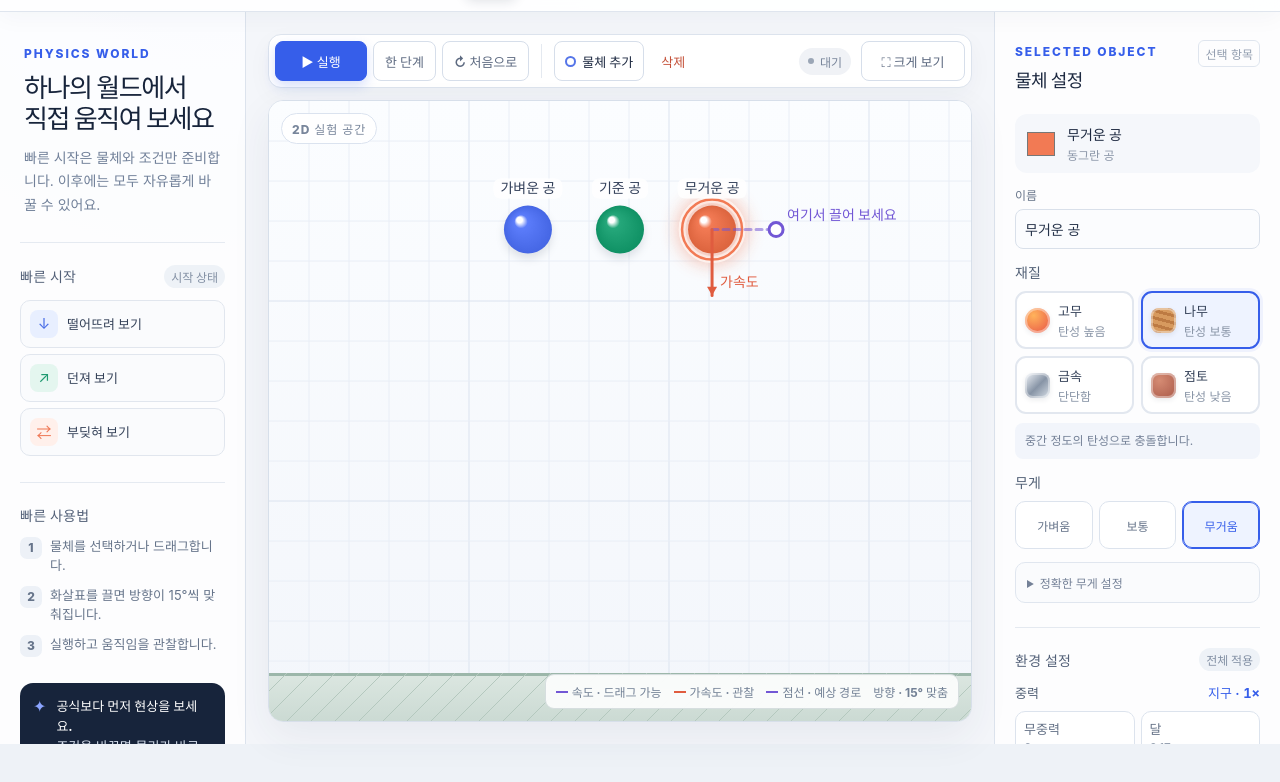
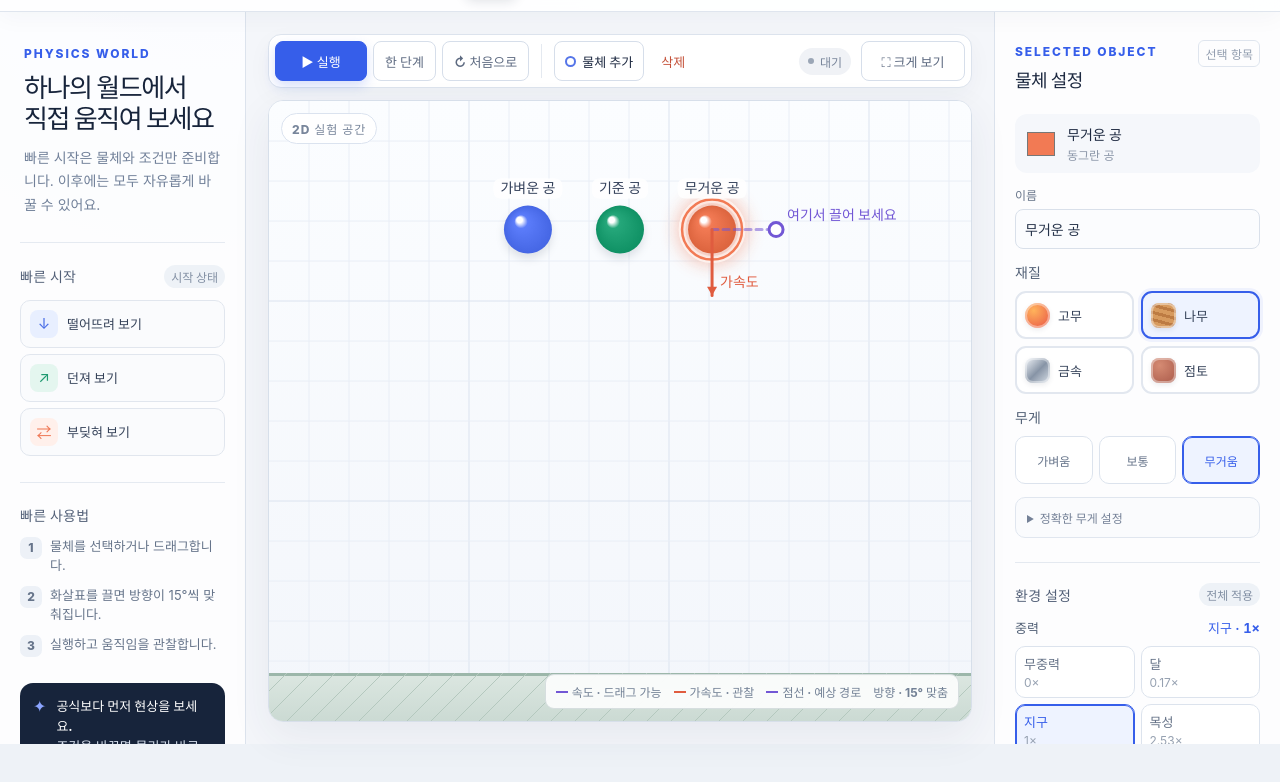
Before and after one commit to capalace/open-physics, a website built with Vite: page index.html in a window 1280 px wide. Shown: the part 56-838 px from the top of the page. Built offline with nearby package versions, Linux system fonts and the light colour scheme.

Commit message:
refactor: 재질 설명을 제거

```diff
--- a/index.html
+++ b/index.html
@@ -115,12 +115,11 @@
         <section class="choice-section" aria-labelledby="material-title">
           <h3 id="material-title">재질</h3>
           <div class="material-options" role="group" aria-label="재질 선택">
-            <button type="button" data-material="rubber"><i class="material-swatch rubber"></i><span><strong>고무</strong><small>탄성 높음</small></span></button>
-            <button type="button" data-material="wood"><i class="material-swatch wood"></i><span><strong>나무</strong><small>탄성 보통</small></span></button>
-            <button type="button" data-material="steel"><i class="material-swatch steel"></i><span><strong>금속</strong><small>단단함</small></span></button>
-            <button type="button" data-material="clay"><i class="material-swatch clay"></i><span><strong>점토</strong><small>탄성 낮음</small></span></button>
+            <button type="button" data-material="rubber"><i class="material-swatch rubber"></i><span><strong>고무</strong></span></button>
+            <button type="button" data-material="wood"><i class="material-swatch wood"></i><span><strong>나무</strong></span></button>
+            <button type="button" data-material="steel"><i class="material-swatch steel"></i><span><strong>금속</strong></span></button>
+            <button type="button" data-material="clay"><i class="material-swatch clay"></i><span><strong>점토</strong></span></button>
           </div>
-          <p id="material-description" class="material-description">재질에 따라 충돌 반응이 달라집니다.</p>
         </section>
 
         <section class="choice-section" aria-labelledby="mass-title">
--- a/src/app/main.ts
+++ b/src/app/main.ts
@@ -1,5 +1,4 @@
 import {
-  MATERIALS,
   PhysicsPlayground,
   type PlaygroundMaterial,
   type PlaygroundPreset,
@@ -127,7 +126,6 @@ function renderSnapshot(snapshot: PlaygroundSnapshot): void {
 
   syncInput(objectLabel, selected.label);
   syncInput(objectMass, selected.mass.toFixed(1));
-  required<HTMLElement>("#material-description").textContent = MATERIALS[selected.material].description;
   document.querySelectorAll<HTMLButtonElement>("[data-material]").forEach((button) => {
     setActive(button, button.dataset.material === selected.material);
   });
--- a/src/app/physics-playground.ts
+++ b/src/app/physics-playground.ts
@@ -7,14 +7,12 @@ export type PlaygroundPreset = "free-fall" | "projectile" | "collision";
 export type PlaygroundMaterial = "rubber" | "wood" | "steel" | "clay";
 
 export const MATERIALS: Readonly<Record<PlaygroundMaterial, {
-  label: string;
-  description: string;
   restitution: number;
 }>> = {
-  rubber: { label: "고무", description: "탄성이 높아 충돌 후에도 운동을 많이 유지합니다.", restitution: 0.88 },
-  wood: { label: "나무", description: "중간 정도의 탄성으로 충돌합니다.", restitution: 0.5 },
-  steel: { label: "금속", description: "단단하고 비교적 탄성 있게 충돌합니다.", restitution: 0.72 },
-  clay: { label: "점토", description: "충돌 에너지를 흡수해 거의 튀지 않습니다.", restitution: 0.08 },
+  rubber: { restitution: 0.88 },
+  wood: { restitution: 0.5 },
+  steel: { restitution: 0.72 },
+  clay: { restitution: 0.08 },
 };
 
 export interface PlaygroundObject {
--- a/src/app/style.css
+++ b/src/app/style.css
@@ -225,7 +225,7 @@ canvas { display: block; width: 100%; height: auto; aspect-ratio: 8 / 5; touch-a
   display: flex;
   align-items: center;
   gap: 8px;
-  min-height: 58px;
+  min-height: 48px;
   border: 2px solid #e2e7ef;
   border-radius: 11px;
   padding: 7px 8px;
@@ -236,15 +236,12 @@ canvas { display: block; width: 100%; height: auto; aspect-ratio: 8 / 5; touch-a
 }
 .material-options button:hover { border-color: #b8c8f5; transform: translateY(-1px); }
 .material-options button.is-active { border-color: var(--accent); background: #eef3ff; box-shadow: 0 0 0 3px #365eea12; }
-.material-options strong, .material-options small { display: block; }
-.material-options strong { color: #354259; font-size: 13px; }
-.material-options small { margin-top: 2px; color: #8793a5; font-size: 12px; }
+.material-options strong { display: block; color: #354259; font-size: 13px; }
 .material-swatch { flex: 0 0 25px; width: 25px; height: 25px; border-radius: 8px; box-shadow: inset 0 0 0 2px #ffffff66, 0 2px 5px #26344f18; }
 .material-swatch.rubber { border-radius: 50%; background: radial-gradient(circle at 35% 30%, #ffb35b, #ef704c 68%); }
 .material-swatch.wood { background: repeating-linear-gradient(15deg, #bd7b43 0 3px, #d79a5e 3px 7px); }
 .material-swatch.steel { background: linear-gradient(135deg, #f3f6fa, #8794a6 52%, #d9e0e8); }
 .material-swatch.clay { background: radial-gradient(circle at 35% 30%, #d58b73, #a95949); }
-.material-description { margin: 0; border-radius: 8px; padding: 9px 10px; background: #f2f5fb; color: #748197; font-size: 12px; line-height: 1.5; }
 .mass-options { display: grid; grid-template-columns: repeat(3, 1fr); gap: 6px; }
 .mass-options button {
   min-height: 48px;
```
